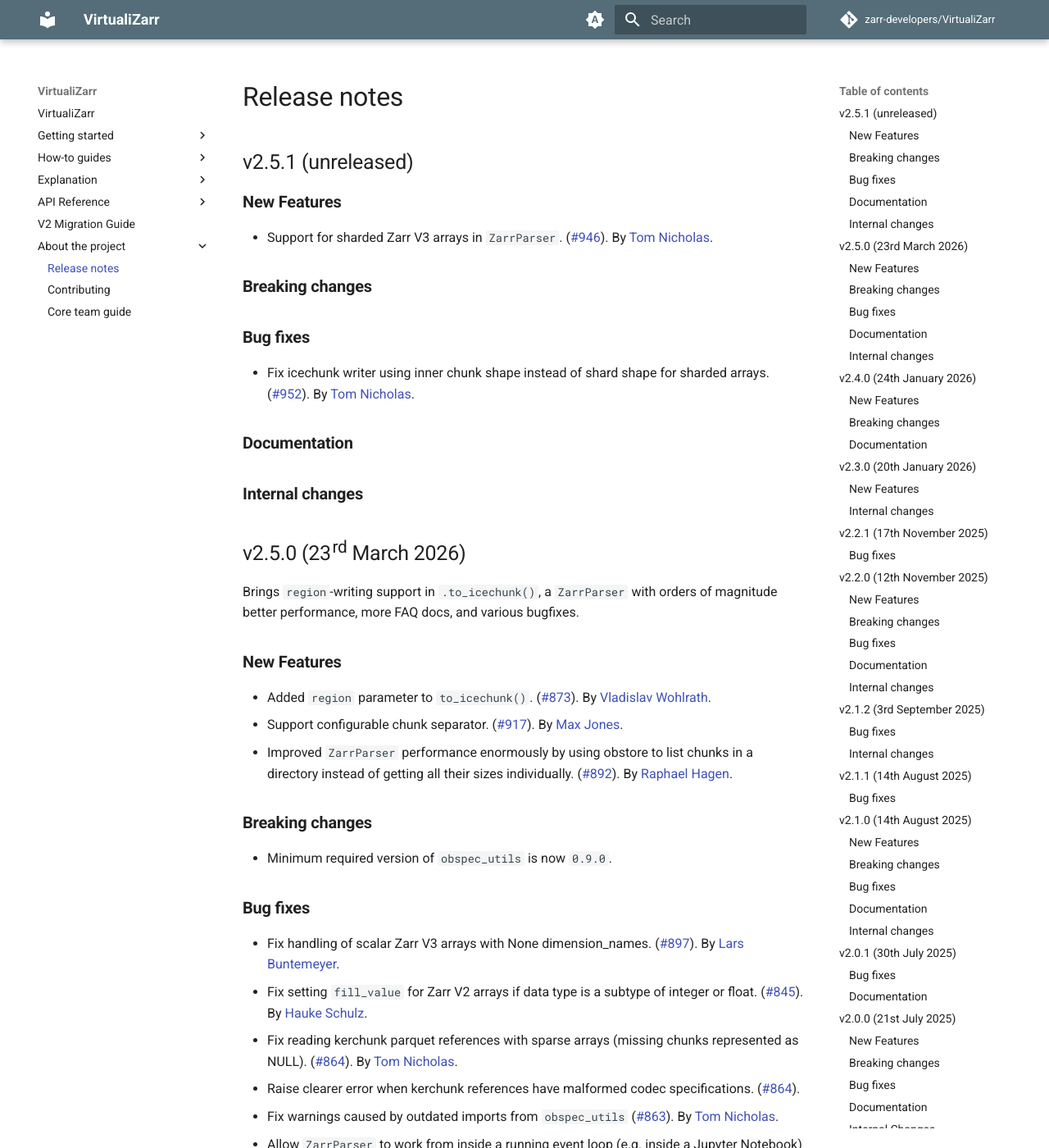
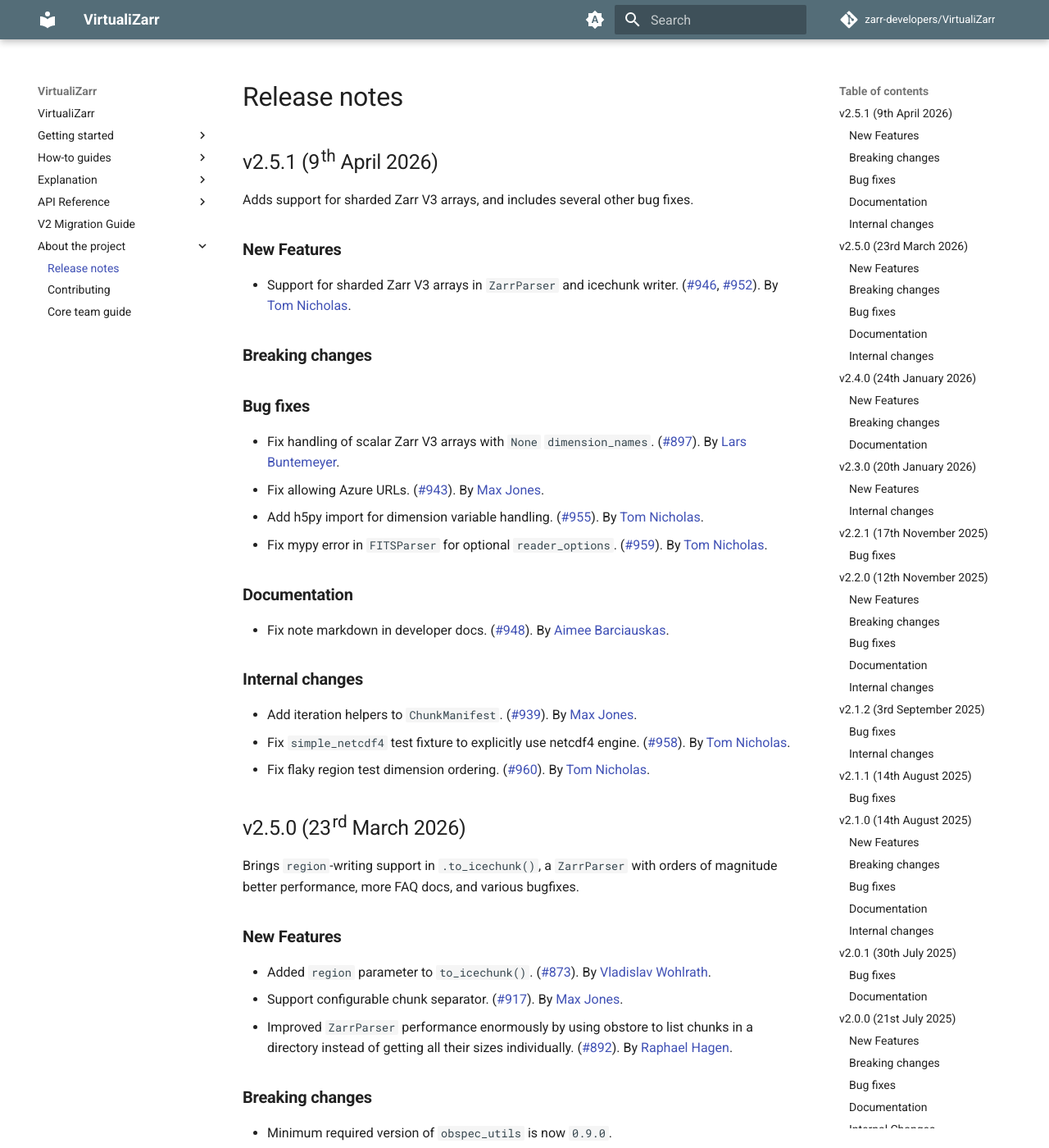
Before and after one commit to zarr-developers/VirtualiZarr, an MkDocs documentation site: the page built from docs/releases.md, in a window 1280 px wide and 1400 px high. Shown: the whole window at 82% size. Built offline with MkDocs 1.6.1 and Material for MkDocs 9.7.7, drawn with Linux system fonts in a browser that asks for light colours; comment, search, counter and statistics services are not loaded; the version menu is left out.

Commit message:
docs: update release notes for v2.5.1 (#962)
Co-authored-by: Claude Opus 4.6 (1M context) <noreply@anthropic.com>

```diff
--- a/docs/releases.md
+++ b/docs/releases.md
@@ -1,24 +1,49 @@
 # Release notes
 
-## v2.5.1 (unreleased)
+## v2.5.1 (9th April 2026)
+
+Adds support for sharded Zarr V3 arrays, and includes several other bug fixes.
 
 ### New Features
 
-- Support for sharded Zarr V3 arrays in `ZarrParser`.
-  ([#946](https://github.com/zarr-developers/VirtualiZarr/pull/946)).
+- Support for sharded Zarr V3 arrays in `ZarrParser` and icechunk writer.
+  ([#946](https://github.com/zarr-developers/VirtualiZarr/pull/946),
+  [#952](https://github.com/zarr-developers/VirtualiZarr/pull/952)).
   By [Tom Nicholas](https://github.com/TomNicholas).
 
 ### Breaking changes
 
 ### Bug fixes
-
-- Fix icechunk writer using inner chunk shape instead of shard shape for sharded arrays.
-  ([#952](https://github.com/zarr-developers/VirtualiZarr/pull/952)).
+- Fix handling of scalar Zarr V3 arrays with `None` `dimension_names`.
+  ([#897](https://github.com/zarr-developers/VirtualiZarr/pull/897)).
+  By [Lars Buntemeyer](https://github.com/larsbuntemeyer).
+- Fix allowing Azure URLs.
+  ([#943](https://github.com/zarr-developers/VirtualiZarr/pull/943)).
+  By [Max Jones](https://github.com/maxrjones).
+- Add h5py import for dimension variable handling.
+  ([#955](https://github.com/zarr-developers/VirtualiZarr/pull/955)).
+  By [Tom Nicholas](https://github.com/TomNicholas).
+- Fix mypy error in `FITSParser` for optional `reader_options`.
+  ([#959](https://github.com/zarr-developers/VirtualiZarr/pull/959)).
   By [Tom Nicholas](https://github.com/TomNicholas).
 
 ### Documentation
 
+- Fix note markdown in developer docs.
+  ([#948](https://github.com/zarr-developers/VirtualiZarr/pull/948)).
+  By [Aimee Barciauskas](https://github.com/abarciauskas-bgse).
+
 ### Internal changes
+
+- Add iteration helpers to `ChunkManifest`.
+  ([#939](https://github.com/zarr-developers/VirtualiZarr/pull/939)).
+  By [Max Jones](https://github.com/maxrjones).
+- Fix `simple_netcdf4` test fixture to explicitly use netcdf4 engine.
+  ([#958](https://github.com/zarr-developers/VirtualiZarr/pull/958)).
+  By [Tom Nicholas](https://github.com/TomNicholas).
+- Fix flaky region test dimension ordering.
+  ([#960](https://github.com/zarr-developers/VirtualiZarr/pull/960)).
+  By [Tom Nicholas](https://github.com/TomNicholas).
 
 ## v2.5.0 (23rd March 2026)
 
@@ -42,9 +67,6 @@ Brings `region`-writing support in `.to_icechunk()`, a `ZarrParser` with orders
 
 ### Bug fixes
 
-- Fix handling of scalar Zarr V3 arrays with None dimension_names.
-  ([#897](https://github.com/zarr-developers/VirtualiZarr/pull/897)).
-  By [Lars Buntemeyer](https://github.com/larsbuntemeyer).
 - Fix setting `fill_value` for Zarr V2 arrays if data type is a subtype of integer or float.
   ([#845](https://github.com/zarr-developers/VirtualiZarr/pull/845)).
   By [Hauke Schulz](https://github.com/observingClouds).
```
